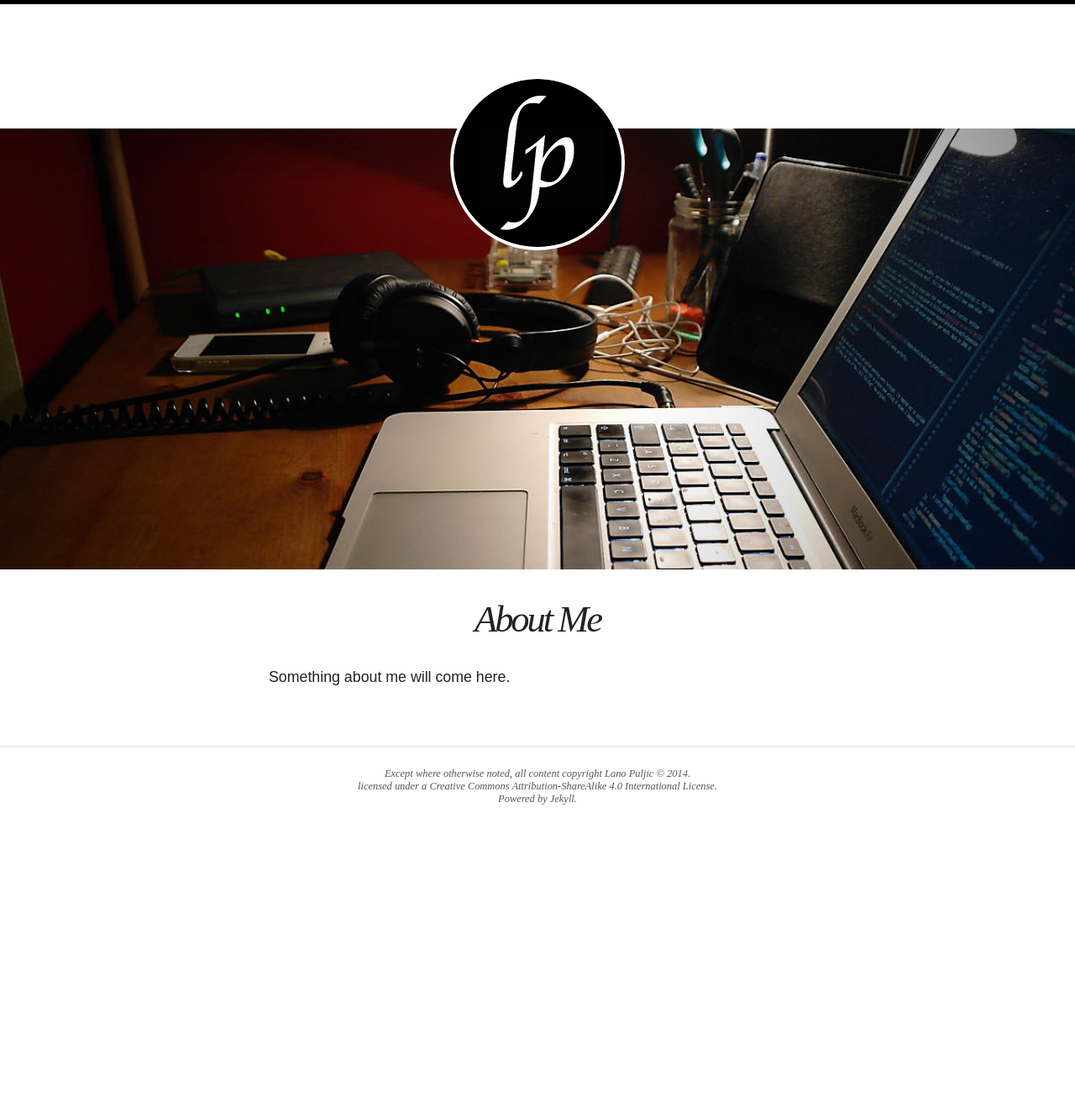
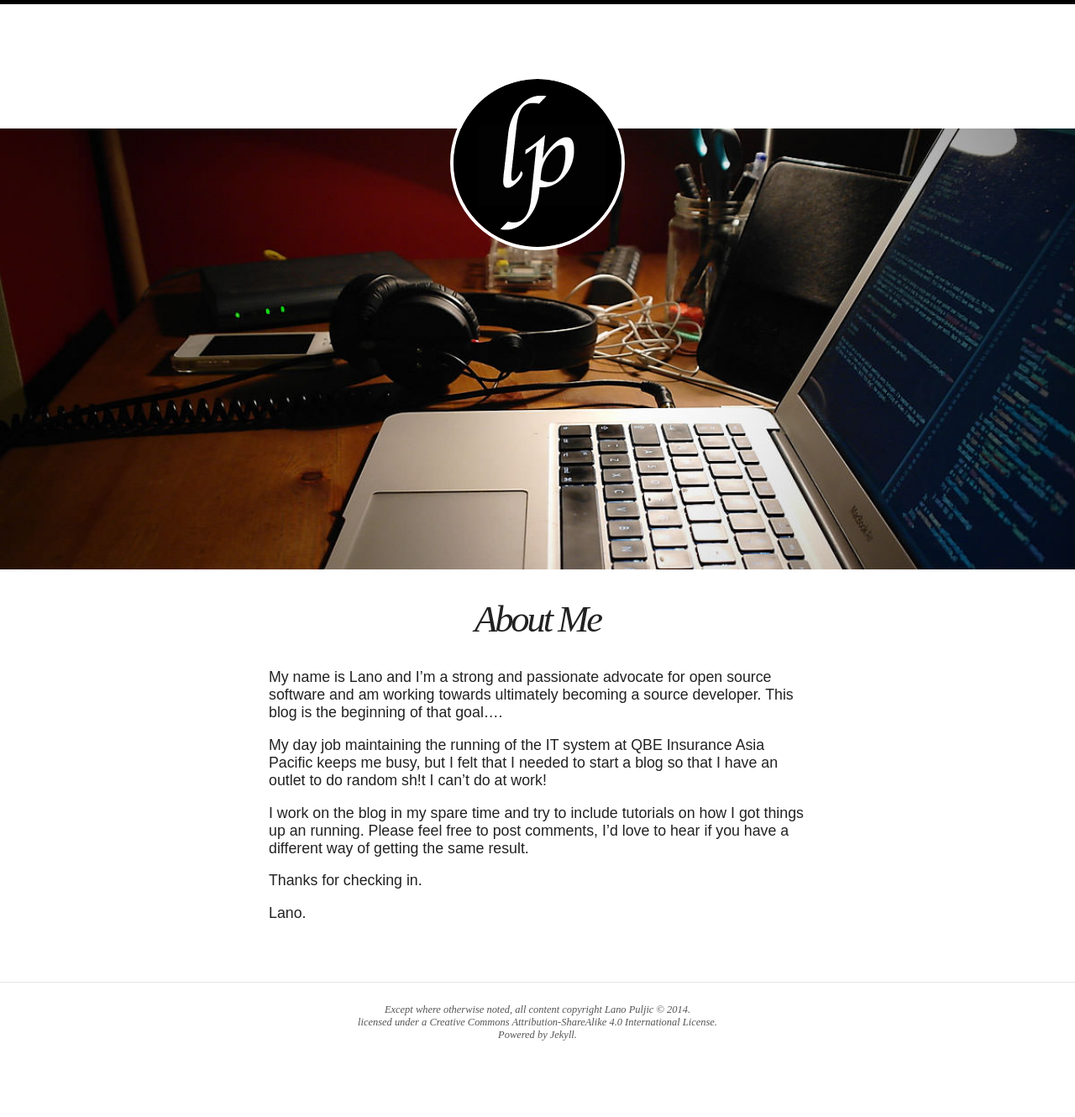
Before and after one commit to lanopuljic/myblog, a Jekyll site: the page built from about.md, in a window 1280 px wide. Shown: the whole page at 84% size. Built offline with Jekyll 4.4.1, drawn with Linux system fonts in a browser that asks for light colours; nearby versions of some CDN libraries; comment, search, counter and statistics services are not loaded; before the commit the page ends 1049 px from its top, so only the background shows below that.

Commit message:
Added about me

```diff
--- a/about.md
+++ b/about.md
@@ -9,4 +9,12 @@ image:
   feature: desk.jpg
 ---
 
-Something about me will come here.
+My name is Lano and I'm a strong and passionate advocate for open source software and am working towards ultimately becoming a source developer. This blog is the beginning of that goal....
+
+My day job maintaining the running of the IT system at QBE Insurance Asia Pacific keeps me busy, but I felt that I needed to start a blog so that I have an outlet to do random sh!t I can't do at work!
+
+I work on the blog in my spare time and try to include tutorials on how I got things up an running. Please feel free to post comments, I'd love to hear if you have a different way of getting the same result.
+
+Thanks for checking in.
+
+Lano.
```
